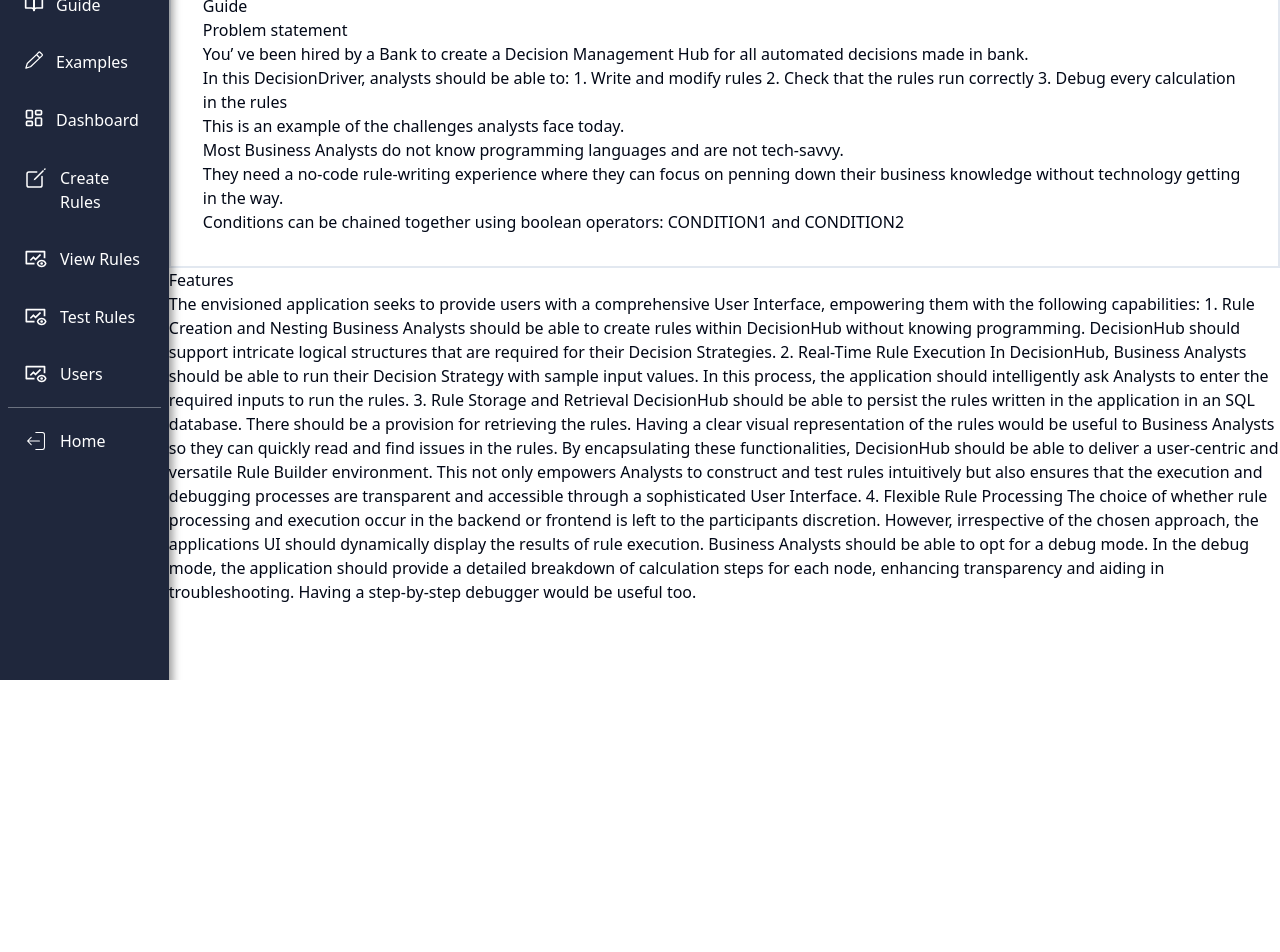
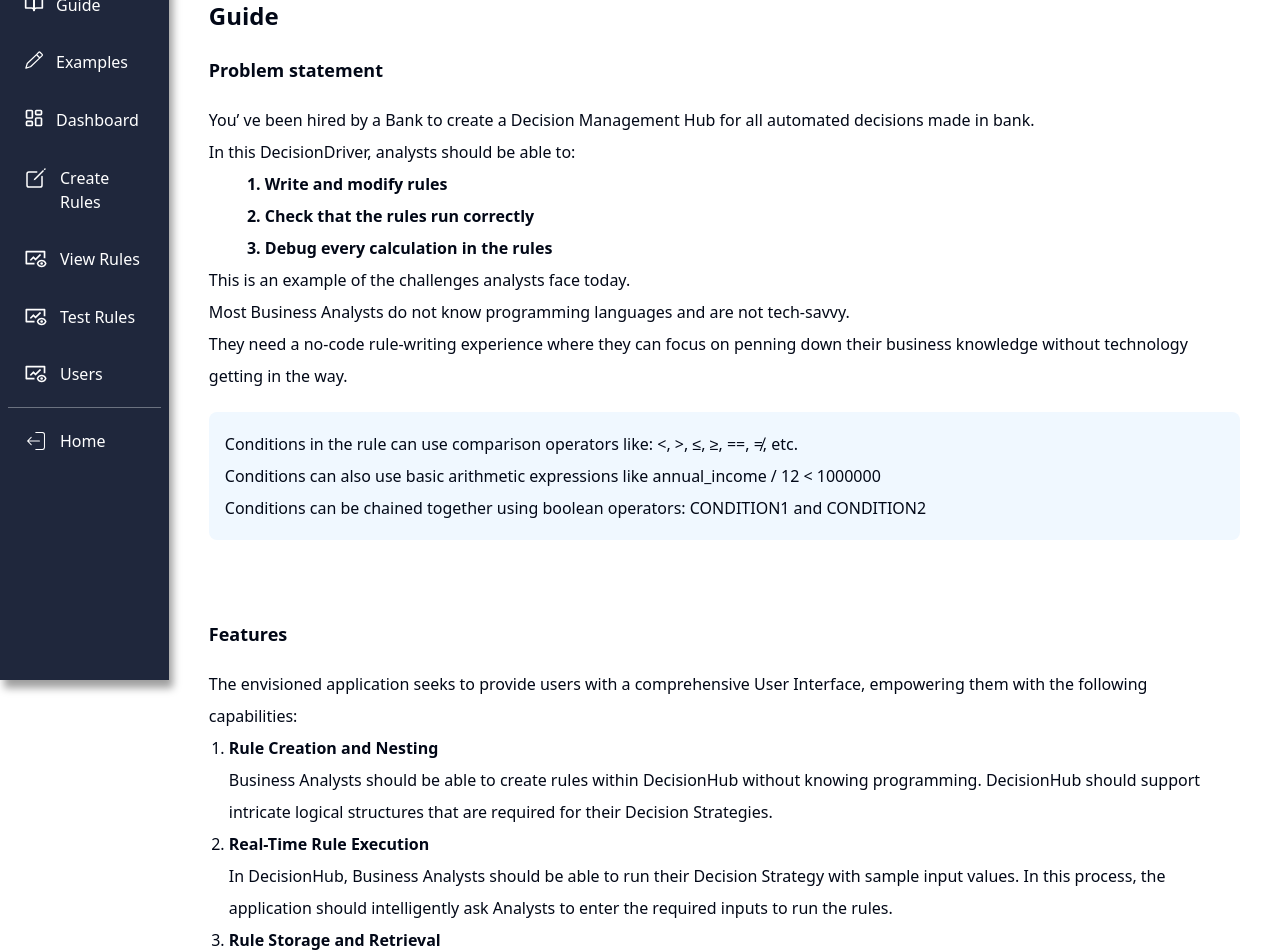
Before and after one commit to CodeMaster17/Decision-driver, a React (Vite) app in the folder frontend/: page /dashboard/guide in a window 1280 px wide. Shown: the part 120-1072 px from the top of the page. Before the commit the page ends 800 px from the top, so only its background shows below. Built offline with nearby package versions, Linux system fonts and the light colour scheme.

Commit message:
fix: guide modified

```diff
--- a/frontend/src/pages/Dashboard/Guide.jsx
+++ b/frontend/src/pages/Dashboard/Guide.jsx
@@ -2,14 +2,17 @@
 const Guide = () => {
     return (
         <>
-            <div className="w-full border-2 p-8">
-                <h1>Guide</h1>
-                <p>Problem statement</p>
-                <p>You’ ve been hired by a Bank to create a Decision Management Hub for all automated decisions made in bank.</p>
+            <div className="w-full leading-loose p-10">
+                <h1 className="text-2xl font-bold">Guide</h1>
+                <p className="text-lg font-semibold mt-6">Problem statement</p>
+                <p className="mt-5">You’ ve been hired by a Bank to create a Decision Management Hub for all automated decisions made in bank.</p>
                 <p>In this DecisionDriver, analysts should be able to:
-                    1. Write and modify rules
-                    2. Check that the rules run correctly
-                    3. Debug every calculation in the rules</p>
+                    <ol className="list-decimal ml-14 font-semibold">
+                        <li>Write and modify rules</li>
+                        <li>Check that the rules run correctly</li>
+                        <li>Debug every calculation in the rules</li>
+                    </ol>
+                </p>
                 <p>This is an example of the challenges analysts face today.</p>
                 <p>Most Business Analysts do not know programming languages and are not tech-savvy.</p>
                 <p> They need a no-code
@@ -20,37 +23,39 @@ const Guide = () => {
                     without technology
                     getting in the way.
                 </p>
-
+                <div className="bg-[#f0f8ff] p-4 mt-5 rounded-lg">
                     <p>
-                    {/* Conditions in the rule can use comparison operators like: &st; , &gt; ,<=,>=,==,!=, etc. */}
+                        Conditions in the rule can use comparison operators like: &lt;, &gt;, &le;, &ge;, ==, &ne;, etc.
 
                     </p>
 
                     <p>
 
-                    {/* Conditions can also use basic arithmetic expressions like annual_income / 12 < 1000000 */}
+                        Conditions can also use basic arithmetic expressions like annual_income / 12 &lt; 1000000
                     </p>
                     <p>
 
                         Conditions can be chained together using boolean operators:
                         CONDITION1 and CONDITION2
                     </p>
+                </div>
 
             </div>
-            <div>
-                <p>Features</p>
-                <p>
+            <div className="w-full leading-loose p-10">
+                <p className="text-lg font-semibold">Features</p>
+                <p className="mt-5">
                     The envisioned application seeks to provide users with a comprehensive User
                     Interface, empowering them with the following capabilities:
-                    1. Rule Creation and Nesting
+                    <ol className="list-decimal ml-5">
+                        <li><h3 className="font-semibold">Rule Creation and Nesting</h3>
 
                         Business Analysts should be able to create rules within DecisionHub without knowing programming.
-                    DecisionHub should support intricate logical structures that are required for their Decision Strategies.
-                    2. Real-Time Rule Execution
+                        DecisionHub should support intricate logical structures that are required for their Decision Strategies.</li>
+                        <li><h3 className="font-semibold">Real-Time Rule Execution</h3>
 
                         In DecisionHub, Business Analysts should be able to run their Decision Strategy with sample input values.
-                    In this process, the application should intelligently ask Analysts to enter the required inputs to run the rules.
-                    3. Rule Storage and Retrieval
+                        In this process, the application should intelligently ask Analysts to enter the required inputs to run the rules.</li>
+                        <li><h3 className="font-semibold">Rule Storage and Retrieval</h3>
 
                         DecisionHub should be able to persist the rules written in the application in an SQL database. There should
                         be a provision for retrieving the rules. Having a clear visual representation of the rules would be useful to
@@ -58,15 +63,17 @@ const Guide = () => {
 
                         By encapsulating these functionalities, DecisionHub should be able to deliver a user-centric and versatile Rule Builder
                         environment. This not only empowers Analysts to construct and test rules intuitively but also ensures that the
-                    execution and debugging processes are transparent and accessible through a sophisticated User Interface.
+                        execution and debugging processes are transparent and accessible through a sophisticated User Interface.</li>
 
-                    4. Flexible Rule Processing
+                        <li><h3 className="font-semibold">Flexible Rule Processing</h3>
 
                         The choice of whether rule processing and execution occur in the backend or frontend is left to the participants discretion. However,
                         irrespective of the chosen approach, the applications UI should dynamically display the results of rule execution.
                         Business Analysts should be able to opt for a debug mode. In the debug mode, the application should provide a detailed breakdown of
                         calculation steps for each node, enhancing transparency and aiding in troubleshooting. Having a step-by-step debugger would be useful
-                    too.
+                        too.</li>
+                    </ol>
+
                 </p>
             </div>
 
--- a/package.json
+++ b/package.json
@@ -1,5 +1,7 @@
 {
   "dependencies": {
+    "@radix-ui/react-dropdown-menu": "^2.0.6",
+    "@radix-ui/react-tooltip": "^1.0.7",
     "react-copy-to-clipboard": "^5.1.0",
     "react-icons": "^5.0.1"
   }
```
Also changed, not shown: 1 other file (tests, documents, lock files or other folders). Lines whose indentation alone changed are shown as unchanged.
